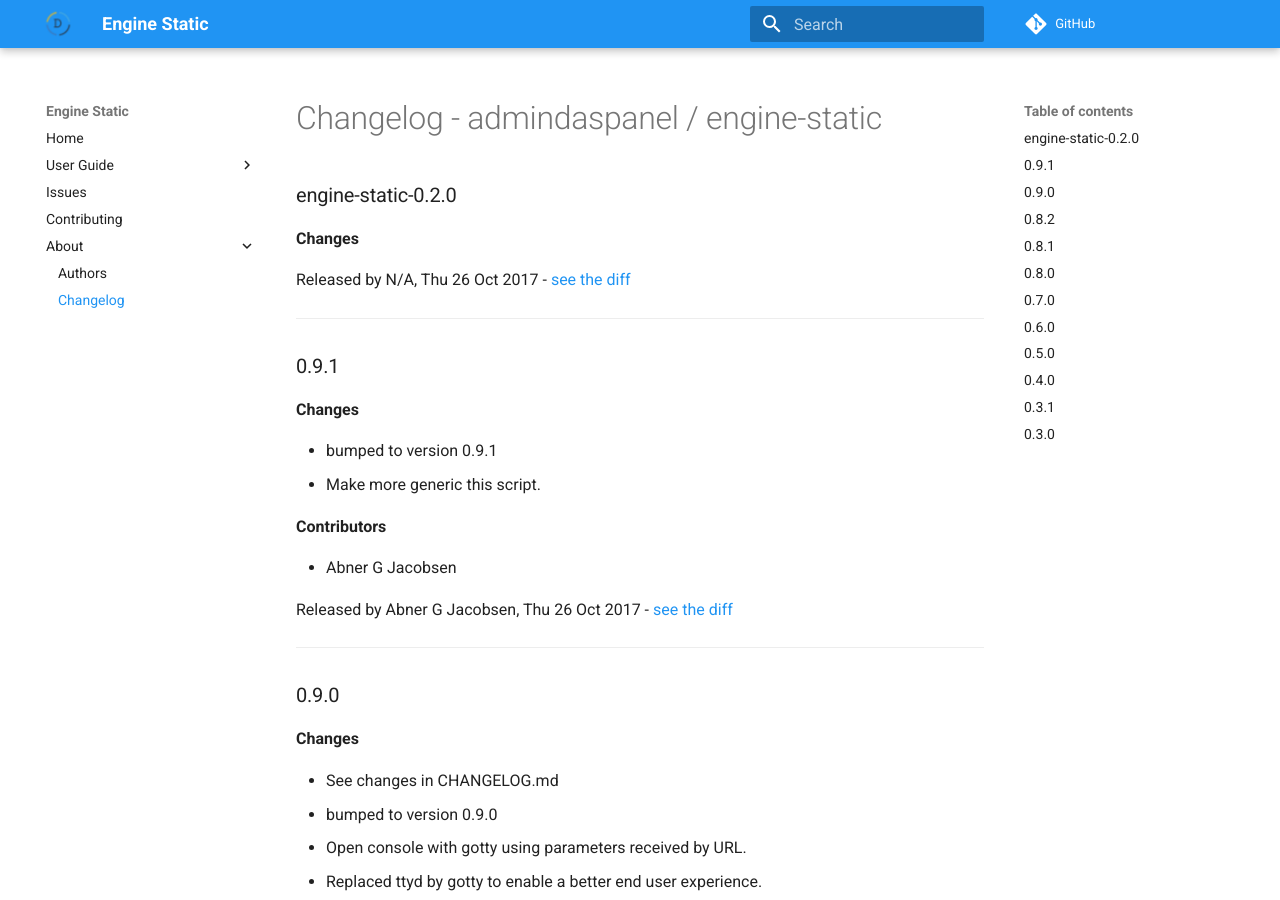
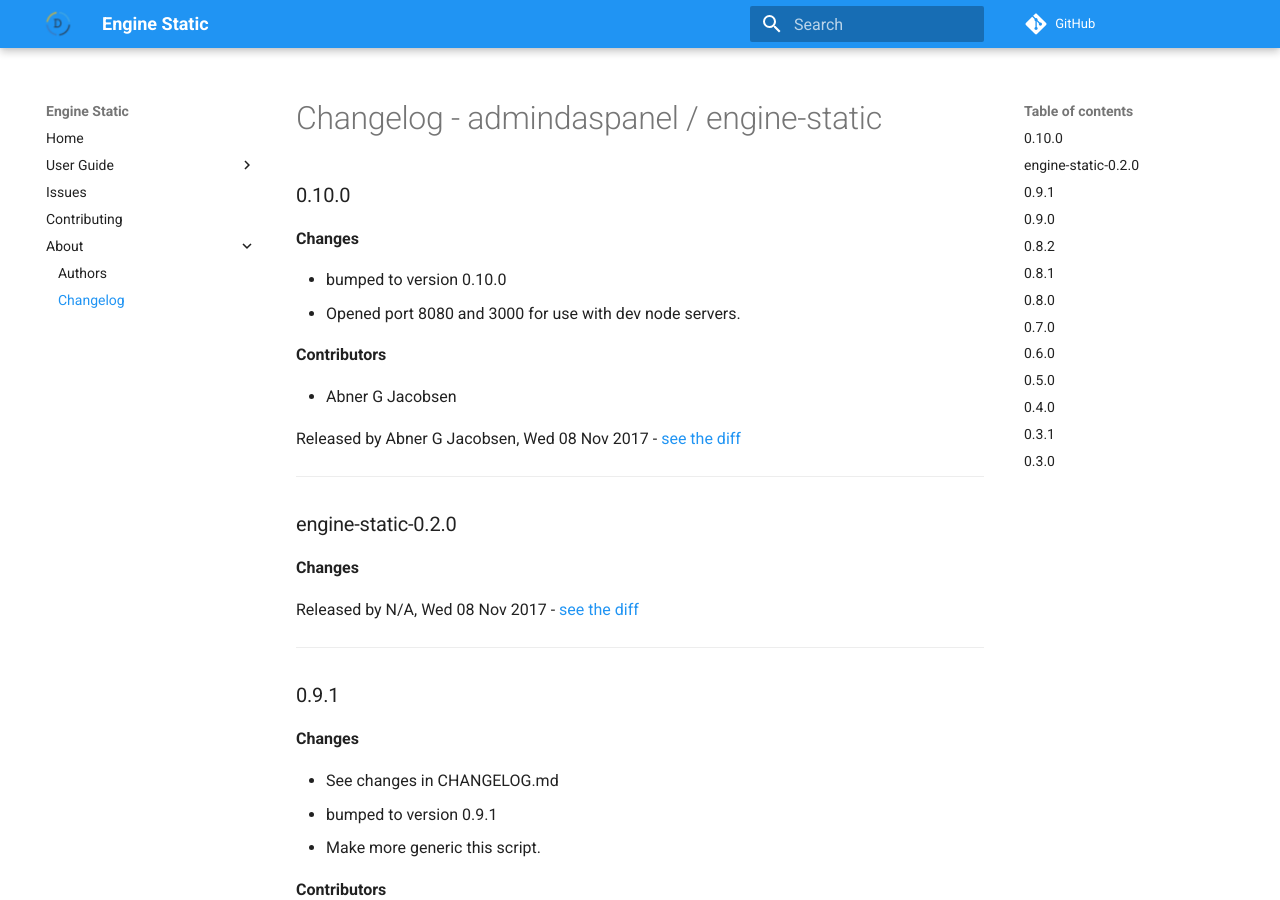
Before and after one commit to daspanel/engine-static, an MkDocs documentation site: the page built from docs/changelog.md, in a window 1280 px wide and 900 px high. Built offline with MkDocs 1.6.1 and Material for MkDocs 9.7.7, drawn with Linux system fonts in a browser that asks for light colours; comment, search, counter and statistics services are not loaded; old or Windows-style settings are respelled for this version of MkDocs.

Commit message:
See changes in CHANGELOG.md

```diff
--- a/docs/changelog.md
+++ b/docs/changelog.md
@@ -1,16 +1,31 @@
 # Changelog - admindaspanel / engine-static
+
+### 0.10.0
+__Changes__
+
+- bumped to version 0.10.0
+- Opened port 8080 and 3000 for use with dev node servers.
+
+__Contributors__
+
+- Abner G Jacobsen
+
+Released by Abner G Jacobsen, Wed 08 Nov 2017 -
+[see the diff](https://github.com/admindaspanel/engine-static/compare/0.9.1...0.10.0#diff)
+______________
 
 ### engine-static-0.2.0
 __Changes__
 
 
-Released by N/A, Thu 26 Oct 2017 -
+Released by N/A, Wed 08 Nov 2017 -
 [see the diff](https://github.com/admindaspanel/engine-static/compare/...#diff)
 ______________
 
 ### 0.9.1
 __Changes__
 
+- See changes in CHANGELOG.md
 - bumped to version 0.9.1
 - Make more generic this script.
 
```
Also changed, not shown: CHANGELOG.md (+16 -1 lines).
